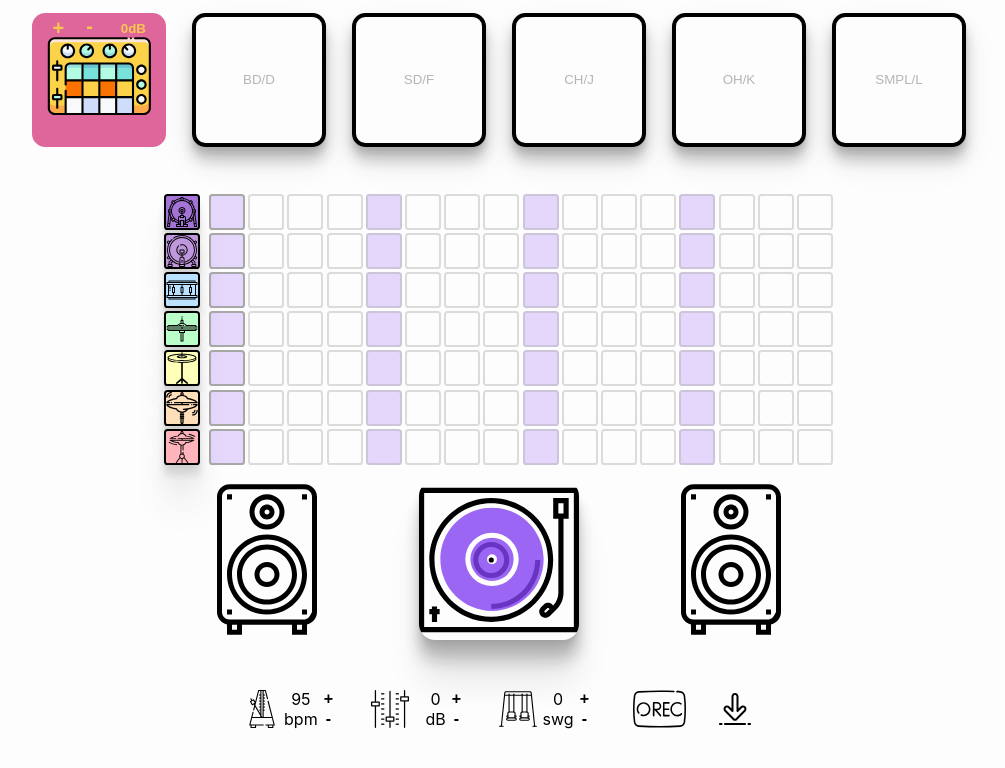
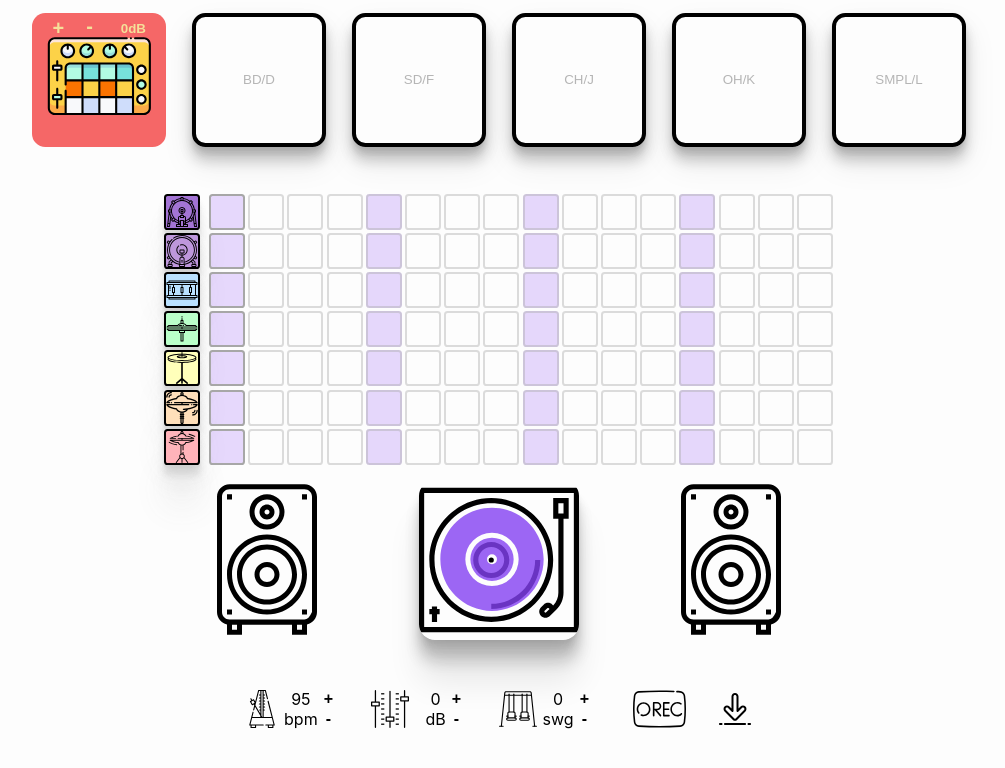
Before and after one commit to JakubJureczko/drum-seq, a React (Create React App) app: page / in a window 1280 px wide. Shown: the top 768 px of the page, without its empty margins (141-1146 px from the left). Built offline with nearby package versions, Linux system fonts and the light colour scheme; no server answers.

Commit message:
sample button vol

```diff
--- a/src/components/SampleBtn.css
+++ b/src/components/SampleBtn.css
@@ -8,6 +8,7 @@
 }
 .btn2 {
   display: flex;
+
 
   width: 10em;
   height: 10em;
@@ -21,7 +22,7 @@
   background-image: url(../assets/images/drummachine2.svg);
   background-size: cover;
   background-repeat: no-repeat;
-   background-color: rgba(220, 86, 144, 0.9); /*rgba(243, 65, 65, 0.8); */
+   background-color: rgba(243, 65, 65, 0.8); /*rgba(243, 65, 65, 0.8); */ /*rgb(255, 112, 126)     rgba(220, 86, 144, 0.9)*/
 }
 
 .btn {
@@ -58,7 +59,7 @@
   font-size: 1em;
   align-self: center;
   width: 30%;
-  color: rgb(252, 210, 72);
+  color: rgba(244, 250, 164, 0.918);
   font-weight: bold;
 }
 
@@ -68,7 +69,7 @@
   background-color: inherit;
   font-size: 1.5em;
   cursor: pointer;
-  color: rgb(252, 210, 72);
+  color: rgba(244, 250, 164, 0.918);
   font-weight: bold;
 }
 
@@ -79,7 +80,7 @@
   font-size: 1.5em;
   cursor: pointer;
   margin-left: 0.5em;
-  color: rgb(252, 210, 72);
+  color: rgba(244, 250, 164, 0.918);
   font-weight: bold;
   margin-bottom: 0.2em;
 }
```
